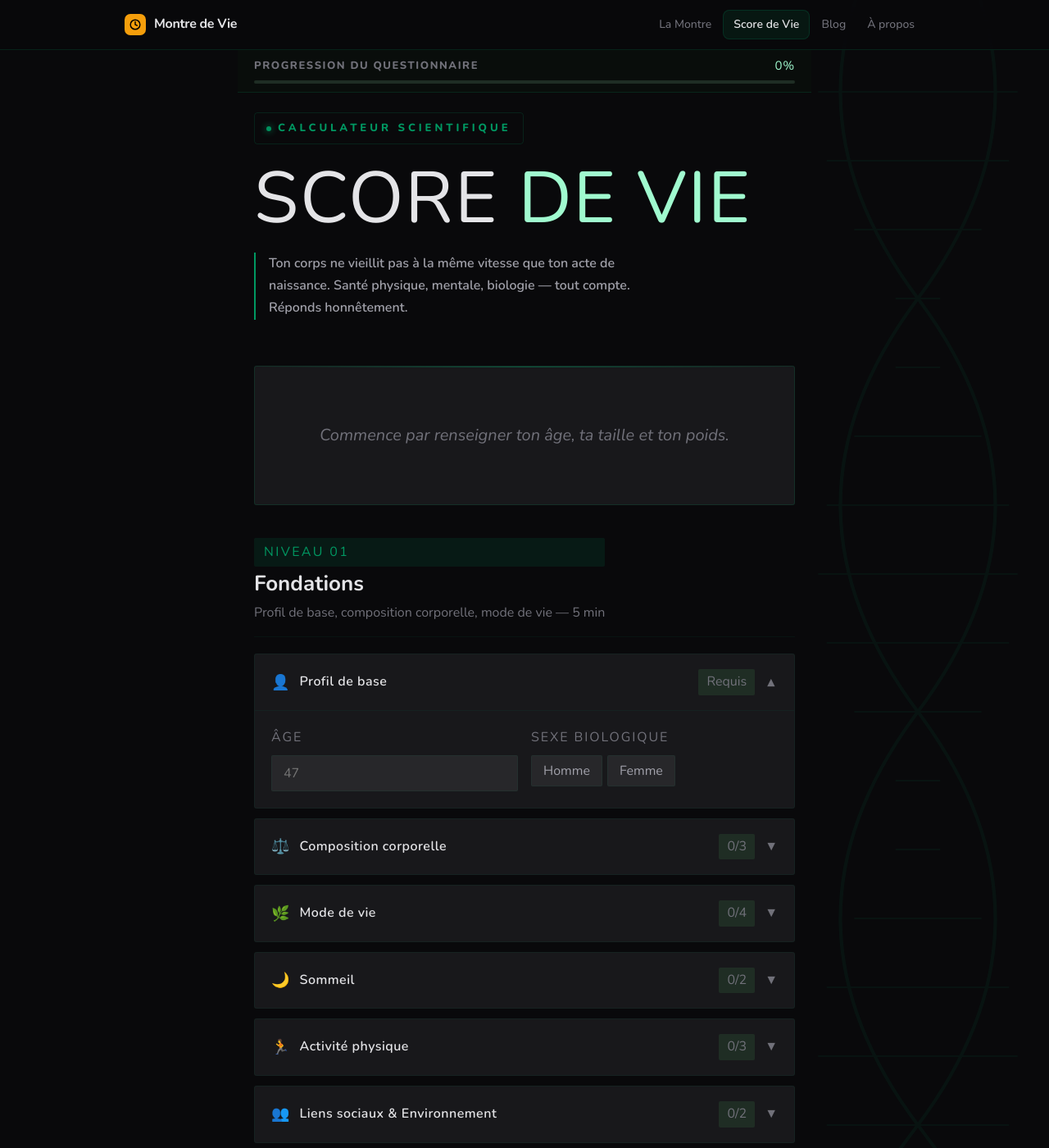
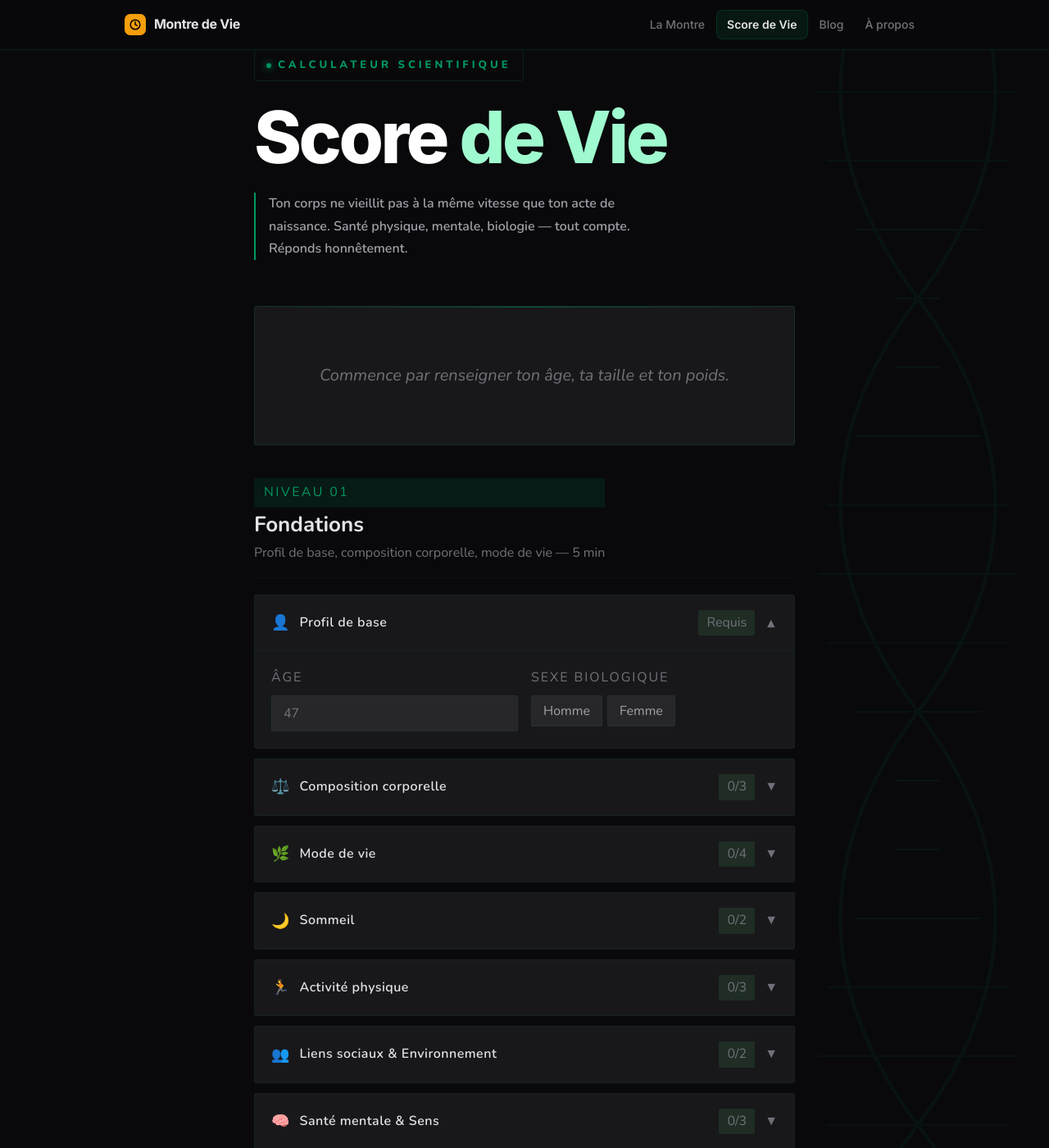
Before and after one commit to SebRunNature/memento-mori, a Jekyll site: the page score/index.html, which Jekyll copies as it is, in a window 1280 px wide and 1400 px high. Shown: the whole window at 82% size. Built offline with Jekyll 4.4.1, drawn with Linux system fonts in a browser that asks for light colours.

Commit message:
Update index.html

```diff
--- a/score/index.html
+++ b/score/index.html
@@ -5,6 +5,7 @@
 <meta name="viewport" content="width=device-width, initial-scale=1.0">
 <title>Score de Vie — Calculer mon âge biologique</title>
 <link href="https://fonts.googleapis.com/css2?family=Nunito:ital,wght@0,400;0,500;0,600;0,700;0,800;0,900;1,400&display=swap" rel="stylesheet">
+<link href="https://fonts.googleapis.com/css2?family=Inter:opsz,wght@14..32,400;14..32,500;14..32,600;14..32,700;14..32,800&display=swap" rel="stylesheet">
 <style>
 :root {
   --bg:       #09090b;
@@ -81,6 +82,7 @@ body::before {
   backdrop-filter: blur(16px);
   -webkit-backdrop-filter: blur(16px);
   border-bottom: 1px solid var(--border);
+  font-family: 'Inter', system-ui, sans-serif;
 }
 .site-nav-inner {
   max-width: 1024px; margin: 0 auto; padding: 0 24px; height: 60px;
@@ -147,19 +149,18 @@ body::before {
 }
 
 .hero h1 {
-  font-family: 'Nunito',system-ui,sans-serif;
-  font-size: clamp(2.8rem, 9vw, 5.5rem);
-  font-weight: 400;
-  line-height: 1;
-  letter-spacing: 0.02em;
-  color: var(--ink);
+  font-family: 'Inter', system-ui, sans-serif;
+  font-size: clamp(2.8rem, 8vw, 5.5rem);
+  font-weight: 800;
+  line-height: 1.05;
+  letter-spacing: -.04em;
+  color: #fff;
   margin-bottom: 22px;
-  text-transform: uppercase;
 }
 .hero h1 em {
   font-style: normal;
   color: var(--green-lt);
-  font-weight: 400;
+  font-weight: 800;
 }
 .hero-sub {
   font-family: 'Nunito',system-ui,sans-serif;
@@ -744,56 +745,6 @@ input[type="number"]:focus { border-color: var(--green); }
   text-align: center;
   margin-top: 16px;
   font-style: italic;
-}
-
-/* ─── PROGRESS BAR ─── */
-.progress-wrap {
-  position: sticky;
-  top: 60px;
-  z-index: 49;
-  background: rgba(10, 15, 12, 0.92);
-  backdrop-filter: blur(12px);
-  -webkit-backdrop-filter: blur(12px);
-  border-bottom: 1px solid var(--border);
-  padding: 8px 20px 10px;
-  margin: 0 -20px 24px;
-  width: calc(100% + 40px);
-  transition: opacity .3s;
-}
-.progress-info {
-  display: flex; justify-content: space-between; align-items: center;
-  margin-bottom: 6px;
-}
-.progress-label {
-  font-family: 'Nunito',system-ui,sans-serif;
-  font-size: 13px;
-  font-weight: 800;
-  letter-spacing: 0.12em;
-  text-transform: uppercase;
-  color: var(--ink3);
-}
-.progress-pct {
-  font-family: 'Nunito',system-ui,sans-serif;
-  font-size: 15px;
-  letter-spacing: 0.05em;
-  color: var(--green-lt);
-}
-.progress-track {
-  height: 4px;
-  background: var(--surface3);
-  border-radius: 2px;
-  overflow: hidden;
-}
-.progress-fill {
-  height: 100%;
-  width: 0%;
-  background: linear-gradient(90deg, var(--green-dk), var(--green) 60%, var(--green-lt));
-  border-radius: 2px;
-  transition: width .4s cubic-bezier(.4,0,.2,1);
-}
-/* Quand complet, on cache la progress bar */
-.progress-wrap.complete {
-  opacity: 0; pointer-events: none;
 }
 
 /* ─── BOUTONS RÉSULTAT (Partager / Sauvegarder) ─── */
@@ -1040,6 +991,7 @@ canvas#evoChart { width: 100% !important; height: 160px !important; }
   border-top: 1px solid var(--border);
   padding: 36px 24px;
   text-align: center;
+  font-family: 'Inter', system-ui, sans-serif;
 }
 .site-footer-inner { max-width: 1024px; margin: 0 auto; }
 .footer-links {
@@ -1050,17 +1002,11 @@ canvas#evoChart { width: 100% !important; height: 160px !important; }
   font-size: .875rem; font-weight: 500; color: var(--muted);
   text-decoration: none; padding: 4px 8px; border-radius: 6px;
   transition: color .2s;
-  /* override : pas de uppercase ni letter-spacing comme le canonique */
-  text-transform: none;
-  letter-spacing: normal;
-  font-family: 'Nunito',system-ui,sans-serif;
 }
 .footer-link:hover { color: var(--text); }
 .footer-sep { color: var(--dim); font-size: .75rem; }
 .footer-copy {
   font-size: .8rem; color: var(--dim); line-height: 1.6;
-  font-family: 'Nunito',system-ui,sans-serif;
-  letter-spacing: normal;
   text-align: center;
 }
 .footer-copy a { color: var(--dim); text-decoration: none; }
@@ -1100,16 +1046,7 @@ canvas#evoChart { width: 100% !important; height: 160px !important; }
     </div>
   </nav>
 
-  <!-- PROGRESS BAR (sticky en haut sous le header) -->
-  <div class="progress-wrap" id="progressWrap">
-    <div class="progress-info">
-      <span class="progress-label">Progression du questionnaire</span>
-      <span class="progress-pct" id="progressPct">0%</span>
-    </div>
-    <div class="progress-track">
-      <div class="progress-fill" id="progressFill"></div>
-    </div>
-  </div>
+  <!-- PROGRESS BAR (supprimée) -->
 
   <!-- HERO -->
   <div class="hero">
@@ -2632,38 +2569,11 @@ function renderHistory() {
 })();
 
 // ════════════════════════════════════════════════════════════════
-// PROGRESSION DU QUESTIONNAIRE
+// PROGRESSION DU QUESTIONNAIRE (barre supprimée — stub no-op
+// conservé pour ne pas casser les appels existants)
 // ════════════════════════════════════════════════════════════════
 function updateProgress() {
-  // Une qcard est "remplie" si :
-  //  - elle contient un input numérique avec valeur > 0, OU
-  //  - elle contient au moins un bouton .opt.sel choisi
-  const cards = document.querySelectorAll('.qcard');
-  let total = 0;
-  let filled = 0;
-  cards.forEach(card => {
-    // On ne compte pas les cartes optionnelles (Niveau 3 par ex.)
-    // Heuristique : on compte toutes les .qcard visibles dans le DOM
-    total++;
-    const numInputs = card.querySelectorAll('input[type=number]');
-    const opts = card.querySelectorAll('.opt.sel');
-    let cardFilled = false;
-    numInputs.forEach(i => { if (parseFloat(i.value) > 0) cardFilled = true; });
-    if (opts.length > 0) cardFilled = true;
-    if (cardFilled) filled++;
-  });
-  if (total === 0) return;
-  const pct = Math.round((filled / total) * 100);
-  const wrap = document.getElementById('progressWrap');
-  const fill = document.getElementById('progressFill');
-  const pctEl = document.getElementById('progressPct');
-  if (fill) fill.style.width = pct + '%';
-  if (pctEl) pctEl.textContent = pct + '%';
-  if (wrap) {
-    // Masquer quand 100% atteint pour ne pas encombrer l'écran de résultat
-    if (pct >= 100) wrap.classList.add('complete');
-    else wrap.classList.remove('complete');
-  }
+  /* Barre de progression supprimée — fonction conservée vide pour rétro-compatibilité */
 }
 
 // ════════════════════════════════════════════════════════════════
```
